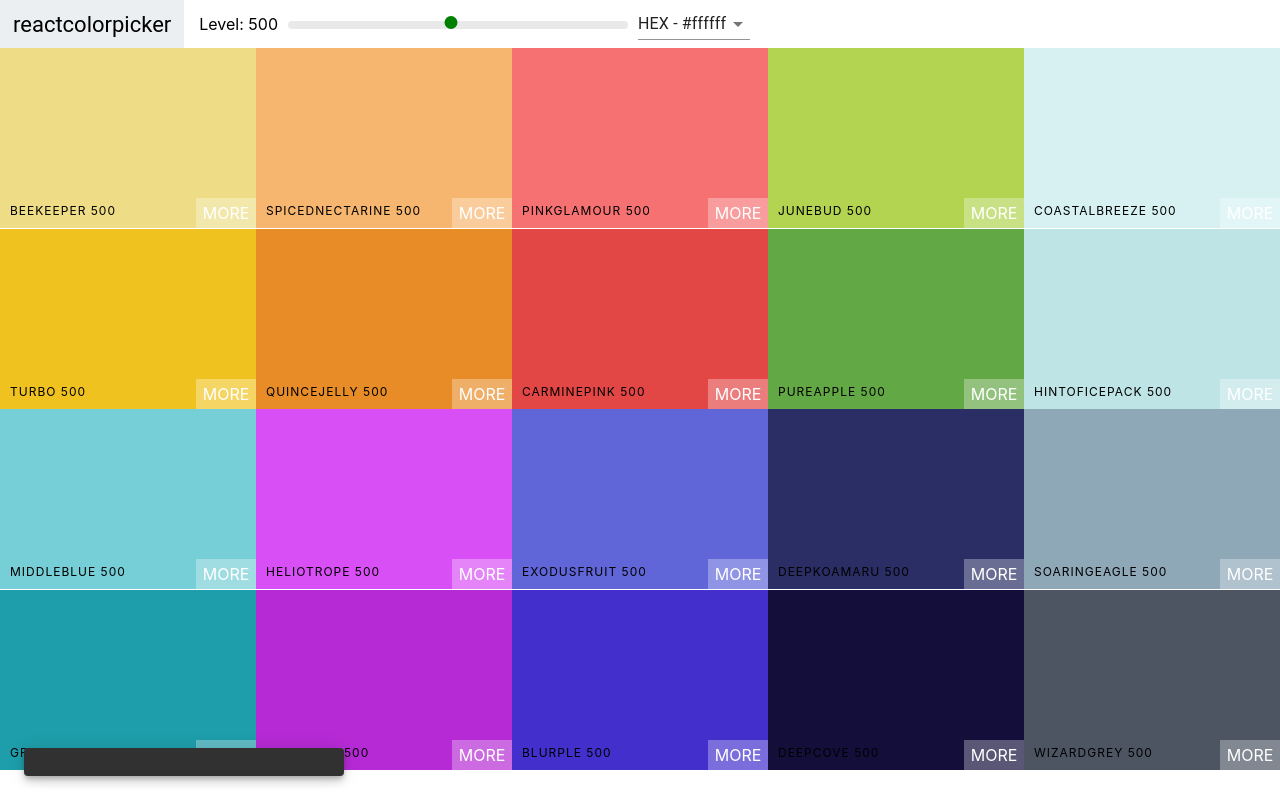
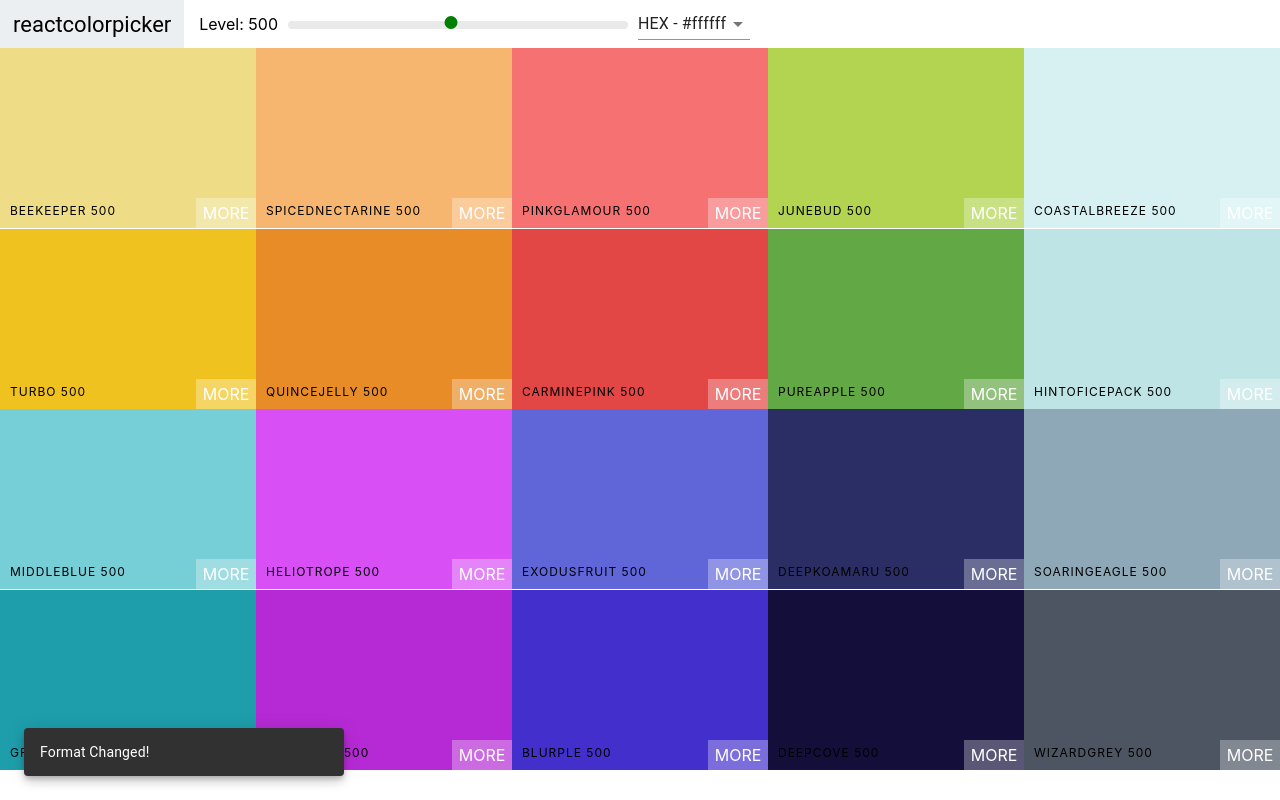
Before and after one commit to elena-vost/colors_project, a React (Create React App) app: page / in a window 1280 px wide. Built offline with nearby package versions, Linux system fonts and the light colour scheme.

Commit message:
class11111a

```diff
--- a/src/Navbar.js
+++ b/src/Navbar.js
@@ -48,6 +48,8 @@ class Navbar extends Component {
         <Snackbar
           anchorOrigin={{ vertical: "bottom", horizontal: "left" }}
           open={this.state.open}
+          autoHideDuration={3000}
+          message={<span id="message-id">Format Changed!</span>}
         ></Snackbar>
       </header>
     );
```
